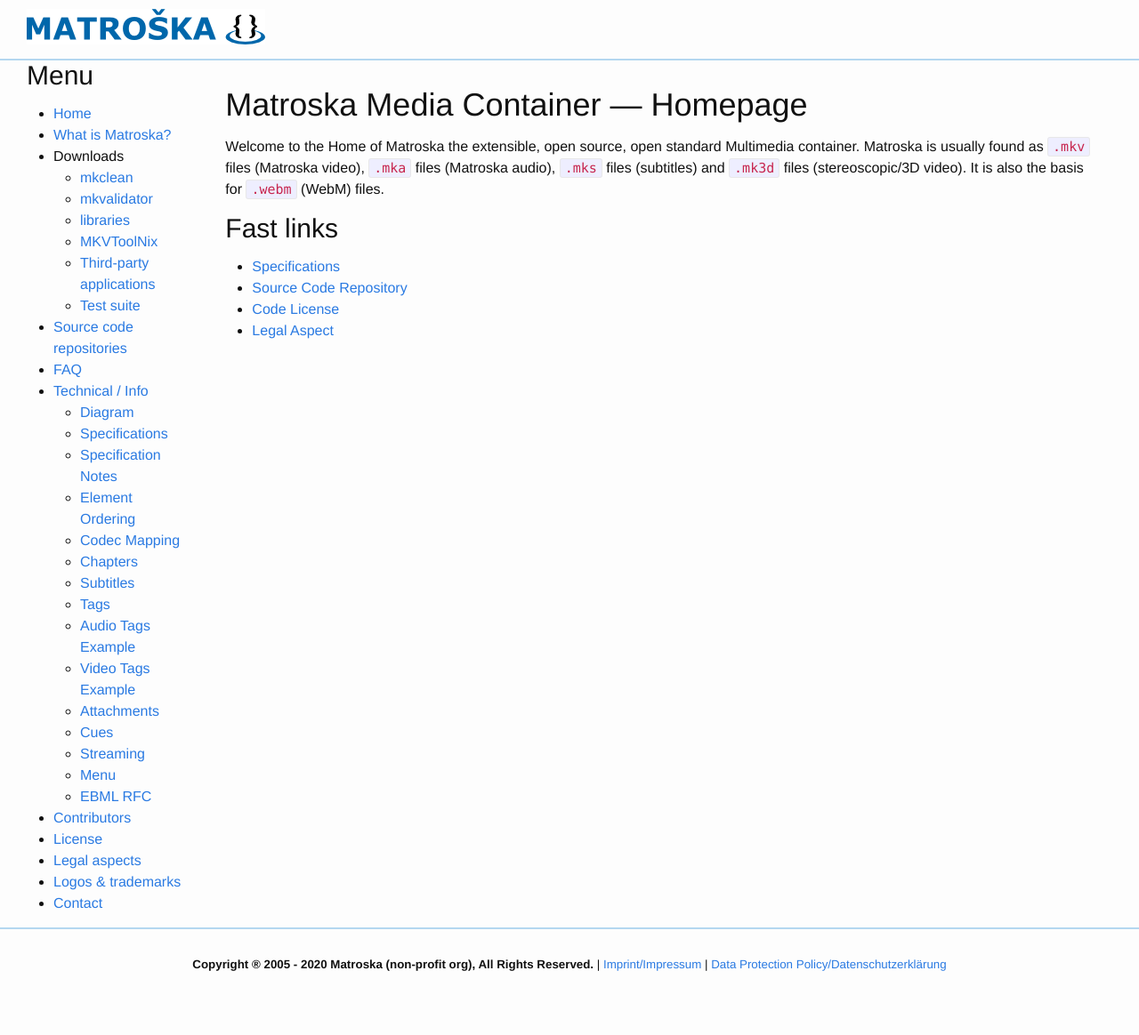
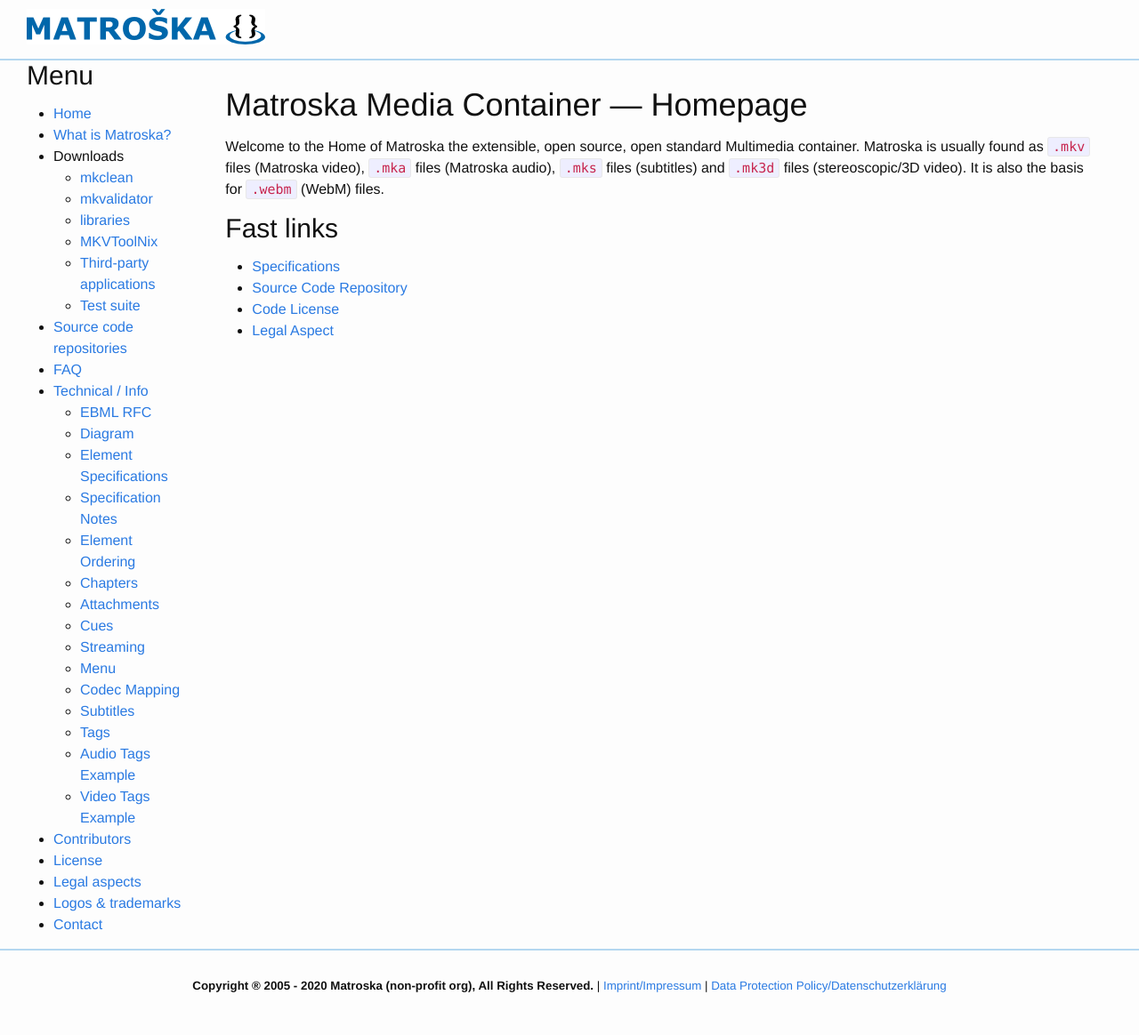
Before and after one commit to Matroska-Org/infrastructure, a Jekyll site: the page built from website/index.md, in a window 1280 px wide. Shown: the whole page at 89% size. Built offline with Jekyll 4.4.1, drawn with Linux system fonts in a browser that asks for light colours; before the commit the page ends 1140 px from its top, so only the background shows below that.

Commit message:
sidebar: re-order to bring in line with order in the specifications

```diff
--- a/website/_includes/sidebar.html
+++ b/website/_includes/sidebar.html
@@ -18,21 +18,21 @@
 
   <li><a href="{{ site.baseurl }}/index.html" title="Technical Details">Technical / Info</a>
     <ul>
+      <li><a href="{{ site.baseurl }}/technical/ebml_rfc.html" title="EBML RFC">EBML RFC</a></li>
       <li><a href="{{ site.baseurl }}/technical/diagram.html" title="Diagram">Diagram</a></li>
-      <li><a href="{{ site.baseurl }}/technical-index.xml" title="Matroska - Specifications">Specifications</a></li>
+      <li><a href="{{ site.baseurl }}/technical/elements.html" title="Element Specifications">Element Specifications</a></li>
       <li><a href="{{ site.baseurl }}/technical/notes.html" title="Specification Notes">Specification Notes</a></li>
       <li><a href="{{ site.baseurl }}/technical/ordering.html" title="EBML Element Ordering">Element Ordering</a></li>
+      <li><a href="{{ site.baseurl }}/technical/chapters.html" title="Chapter Specifications">Chapters</a></li>
+      <li><a href="{{ site.baseurl }}/technical/attachments.html" title="Attachments">Attachments</a></li>
+      <li><a href="{{ site.baseurl }}/technical/cues.html" title="Cues">Cues</a></li>
+      <li><a href="{{ site.baseurl }}/technical/streaming.html" title="Matroska Streaming">Streaming</a></li>
+      <li><a href="{{ site.baseurl }}/technical/menu.html" title="Menu Specifications">Menu</a></li>
       <li><a href="{{ site.baseurl }}/technical/codec_specs.html" title="Codec Mapping">Codec Mapping</a></li>
-      <li><a href="{{ site.baseurl }}/technical/chapters.html" title="Chapter Specifications">Chapters</a></li>
       <li><a href="{{ site.baseurl }}/technical/subtitles.html" title="Subtitles">Subtitles</a></li>
       <li><a href="{{ site.baseurl }}/technical/tagging.html" title="Tag Specifications">Tags</a></li>
       <li><a href="{{ site.baseurl }}/technical/tagging-audio-example.html" title="Audio Tags Example">Audio Tags Example</a></li>
       <li><a href="{{ site.baseurl }}/technical/tagging-video-example.html" title="Video Tags Example">Video Tags Example</a></li>
-      <li><a href="{{ site.baseurl }}/technical/attachments.html" title="Attachments">Attachments</a></li>
-      <li><a href="{{ site.baseurl }}/technical/cues.html" title="Cues">Cues</a></li>
-      <li><a href="{{ site.baseurl }}/technical/streaming.html" title="Matroska Streaming">Streaming</a></li>
-      <li><a href="{{ site.baseurl }}/technical/menu.html" title="Menu Specifications">Menu</a></li>
-      <li><a href="{{ site.baseurl }}/technical/ebml_rfc.html" title="EBML RFC">EBML RFC</a></li>
     </ul>
   </li>
 
```
